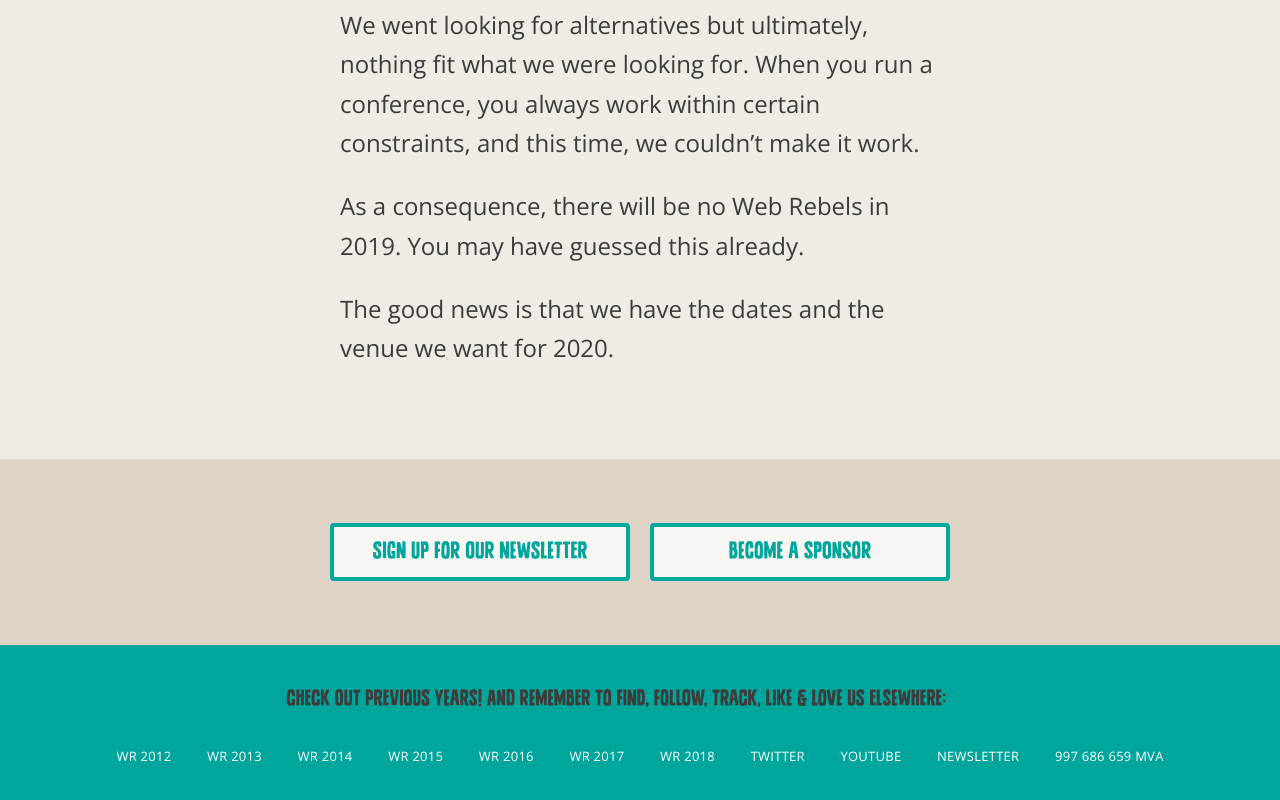
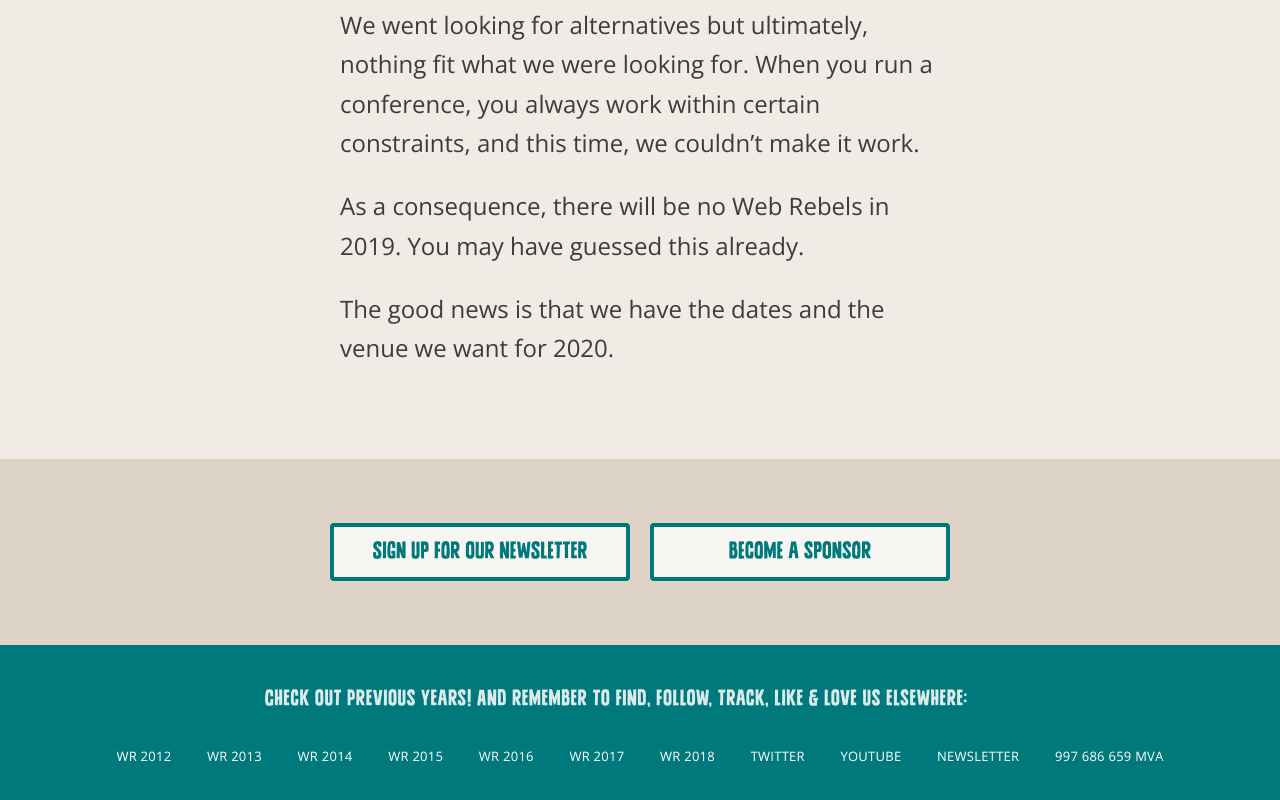
Before and after one commit to webrebels/web-rebels-2025, a website: page index.html in a window 1280 px wide. Shown: the part 964-1764 px from the top of the page. Drawn offline with nearby package versions, Linux system fonts and the light colour scheme.

Commit message:
Accessibility fixes

```diff
--- a/styles.css
+++ b/styles.css
@@ -32,7 +32,7 @@
     font-size: 2.4rem;
 }
 footer {
-    background-color: #00a69c;
+    background-color: #00797d;
     text-align: center;
     padding: 2em;
 }
@@ -60,8 +60,8 @@
     font-size: 2.4em;
     position: relative;
     font-weight: normal;
-    color: #3c3c3b;
-    opacity: 1;
+    color: #fff;
+    letter-spacing: 0.02em;
 }
 
 .menu {
@@ -123,7 +123,7 @@
 
 .location {
     margin-bottom: 3.2rem;
-    color: #00a69c;
+    color: #00797d;
     text-decoration: none;
 }
 .secondary-ctas {
@@ -138,9 +138,9 @@
 }
 
 .button {
-    background-color: #00a69c;
+    background-color: #00797d;
     border-radius: 4px;
-    border: 4px solid #00a69c;
+    border: 4px solid #00797d;
     box-sizing: border-box;
     color: #fff;
     cursor: pointer;
@@ -161,7 +161,7 @@
 
 .button--inverted {
     background-color: rgba(255,255,255,0.8);
-    color: #00a69c;
+    color: #00797d;
 }
 
 .button--inverted:focus,
```
